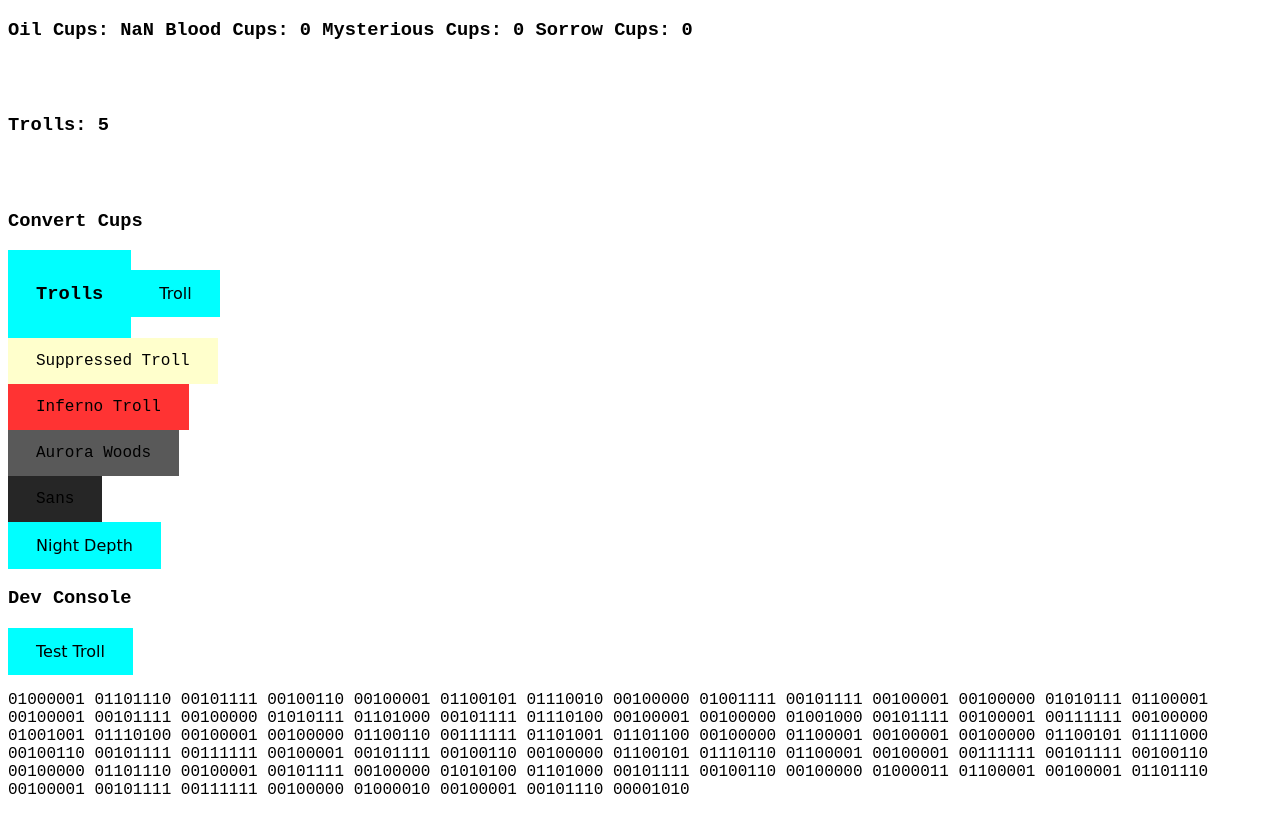
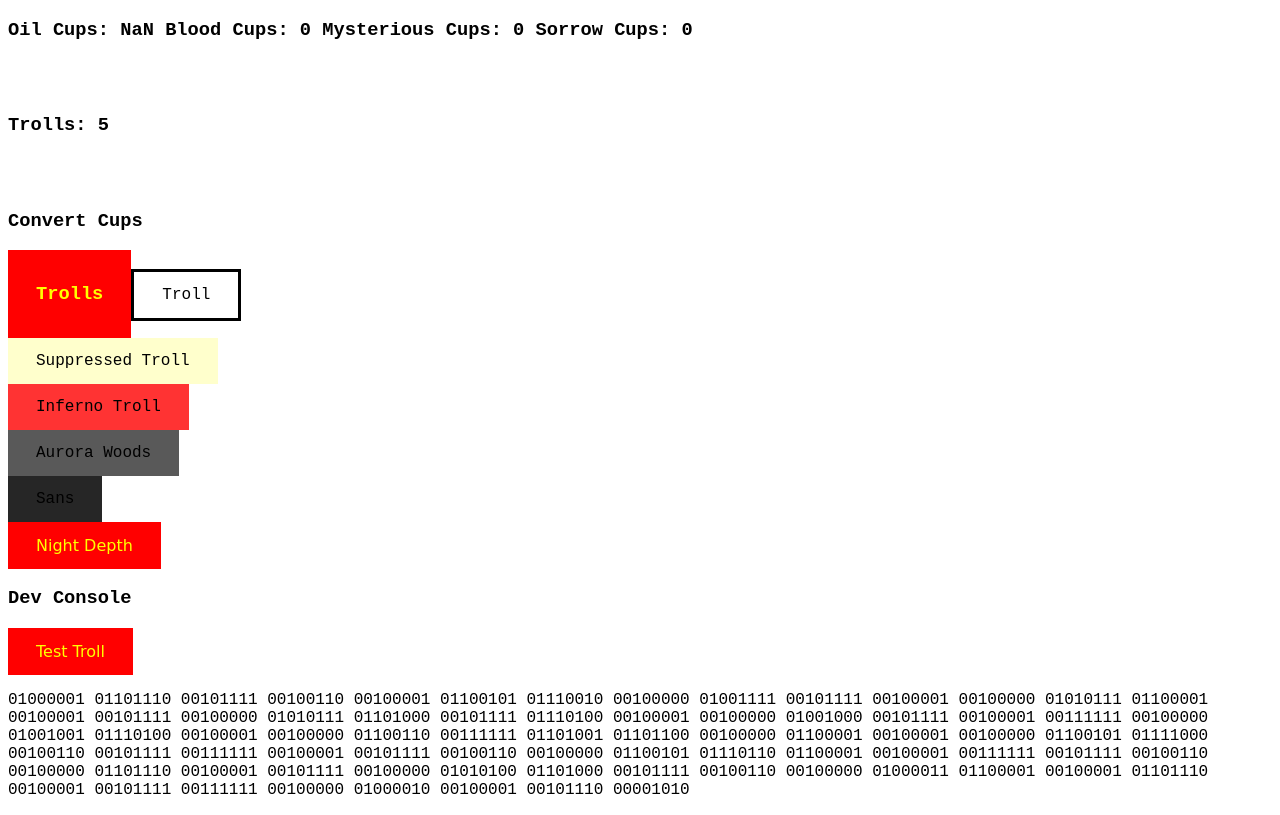
Before and after one commit to MrMegaWatt13/World-Of-Trollge-Incremental, a plain HTML site: page index.html in a window 1280 px wide. Drawn offline with Linux system fonts and the light colour scheme.

Commit message:
Alpha 1.0.0

```diff
--- a/style.css
+++ b/style.css
@@ -1,11 +1,21 @@
 button {
     touch-action: manipulation;
     border: none;
-    background-color: #00ffff;
+    background-color: red;
+    color: yellow;
+    padding: 14px 28px;
+    font-size: 16px;
+    font-family: 'Brush Script MT', cursive;
+    cursor: pointer;
+}
+.TB {
+    touch-action: manipulation;
+    border: 3px solid #000000;
+    background-color: #ffffff;
     color: black;
     padding: 14px 28px;
     font-size: 16px;
-    font-family: 'Brush Script MT', cursive;
+    font-family: 'Courier New', monospace;
     cursor: pointer;
 }
 .OB {
```
